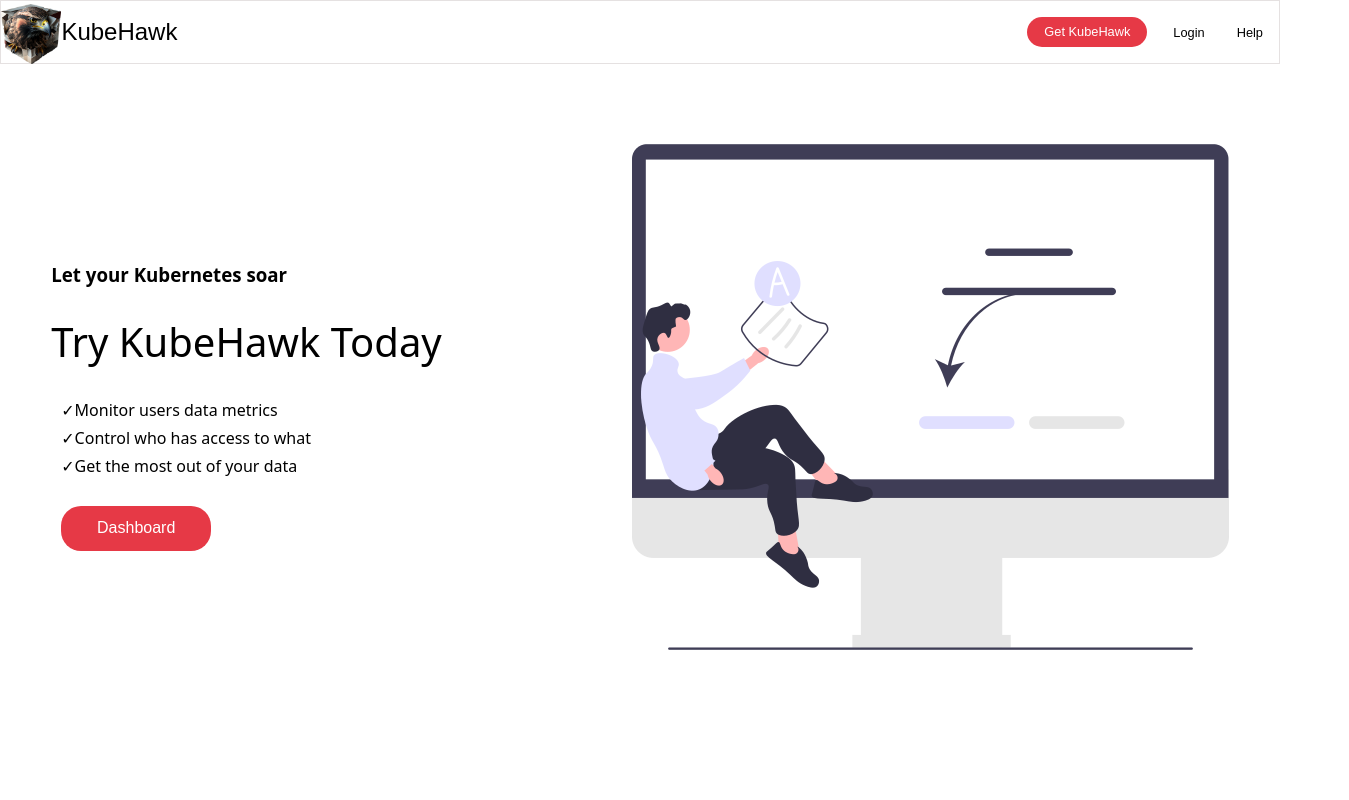
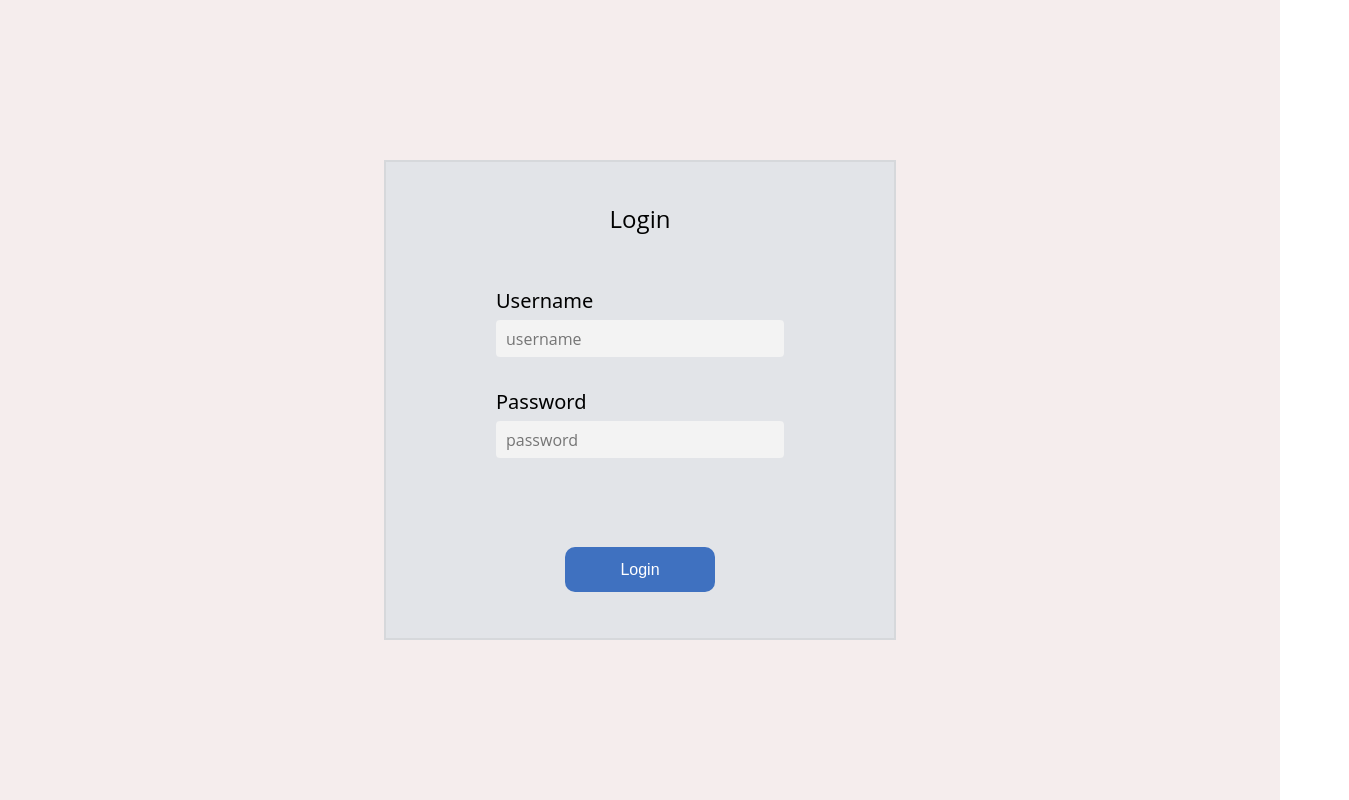
Before and after one commit to oslabs-beta/kubehawk, a React app: page /#/login in a window 1280 px wide. Before the commit this address led to /. Shown: the whole page, 1349 px wide, since content can reach past the window. Built offline with nearby package versions, Linux system fonts and the light colour scheme.

Commit message:
Added onboarding component css

```diff
--- a/index.js
+++ b/index.js
@@ -2,7 +2,7 @@ import React from 'react';
 import { createRoot } from 'react-dom/client';
 
 import {
-    createBrowserRouter,
+    createHashRouter,
     RouterProvider,
 } from "react-router-dom";
 
@@ -16,7 +16,7 @@ import Splash from './src/components/Splash';
 import GetKlusterInfo from './src/components/GetKlusterInfo';
 import ViewSelector from './src/components/ViewSelector';
 
-const router = createBrowserRouter([
+const router = createHashRouter([
     {
         path: "/",
         element: <Landing />,
--- a/src/components/Error.tsx
+++ b/src/components/Error.tsx
@@ -1,10 +1,12 @@
 import React from 'react'
+import lostImg from './assets/judgy_hawk.gif'
 
 export default function Error() {
   return (
     <div>
-        <h1>Uh Oh</h1>
-        <p>Something went wrong... thank you for your patience as we figure it out</p>
+        <h1>Uh oh... </h1>
+        <img src={lostImg} alt="uh oh"/>
+        <p>Something went wrong, thank you for your patience as we figure it out</p>
     </div>
   )
 }
--- a/src/components/GetKlusterInfo.tsx
+++ b/src/components/GetKlusterInfo.tsx
@@ -8,8 +8,9 @@ function GetKlusterInfo() {
     navigate('/dashboard')
   }
   return (
+    <div className="onboard-page">
     <div className="base-container" >
-    <div className="header">Enter your Kubernetes Cluster Info</div>
+    <div className="header">Tell us about your Cluster</div>
     <div className="content">
       <div className="form">
         <div className="form-group">
@@ -28,6 +29,7 @@ function GetKlusterInfo() {
       </button>
     </div>
   </div>
+  </div>
   )
 }
 
--- a/src/components/Login.tsx
+++ b/src/components/Login.tsx
@@ -1,5 +1,6 @@
 import React from "react";
 import { useNavigate } from "react-router-dom";
+import {logo} from './assets/logo.png'
 
 
 
@@ -10,6 +11,7 @@ export function Login() {
       navigate('/cluster')
     }
     return (
+      <div className="onboard-page">
       <div className="base-container" >
         <div className="header">Login</div>
         <div className="content">
@@ -30,5 +32,6 @@ export function Login() {
           </button>
         </div>
       </div>
+      </div>
     );
   }
--- a/src/components/Navbar.tsx
+++ b/src/components/Navbar.tsx
@@ -1,6 +1,5 @@
 import React from 'react'
 import logo from './assets/logo.png'
-import menu from './assets/menu.png'
 
 function Navbar() {
   return (
--- a/src/styles/_login.scss
+++ b/src/styles/_login.scss
@@ -1,14 +1,26 @@
+
+.onboard-page{
+display: flex;
+justify-content: center;
+align-items: center;
+background-color: rgb(245, 237, 237);
+height: 100%;
+width: 100%;
+
 .base-container {
     // width: 100%;
     display: flex;
     flex-direction: column;
     align-items: center;
-    width: 100%;
-    height: 100%;
+    width: 40%;
+    height: 60vh;
+    border: 2px solid rgba(157, 157, 157, 0.174);
+    background-color: rgb(226, 228, 232);
 
     .header {
       font-size: 24px;
       font-family: "Open Sans", sans-serif;
+      margin: 40px 0 20px 0;
     }
 
     .content {
@@ -61,8 +73,20 @@
           }
         }
       }
+
     }
     .footer {
       margin-top: 3em;
     }
+    .btn {
+      height: 45px;
+      width: 150px;
+      font-size: 1em;
+      border-radius: 10px;
+      margin: 10px;
+      background-color: #3f71c0;
+      color:white;
+      border: transparent;
+    }
   }
+}
```
